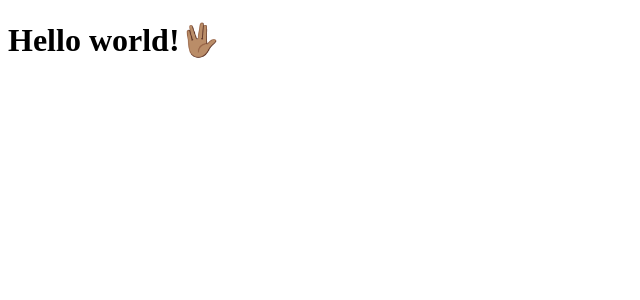
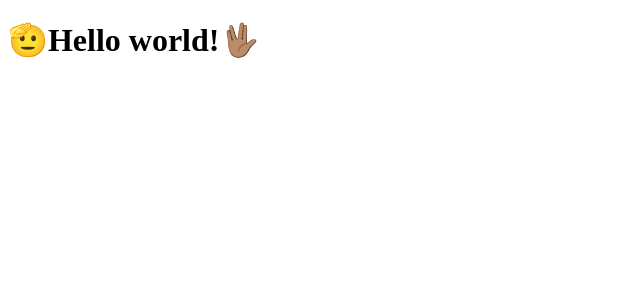
Before and after one commit to fabianocsouza/clone-tabnews, a Next.js app: page / in a window 1280 px wide. Shown: the top 300 px of the page, without its empty margins (0-640 px from the left). Built offline with nearby package versions, Linux system fonts and the light colour scheme.

Commit message:
modifica a frase

```diff
--- a/pages/index.js
+++ b/pages/index.js
@@ -1,5 +1,5 @@
 export default function Home() {
   return (
-    <h1>Hello world!🖖🏽</h1>
+    <h1>🫡Hello world!🖖🏽 </h1>
   );
 }
```
